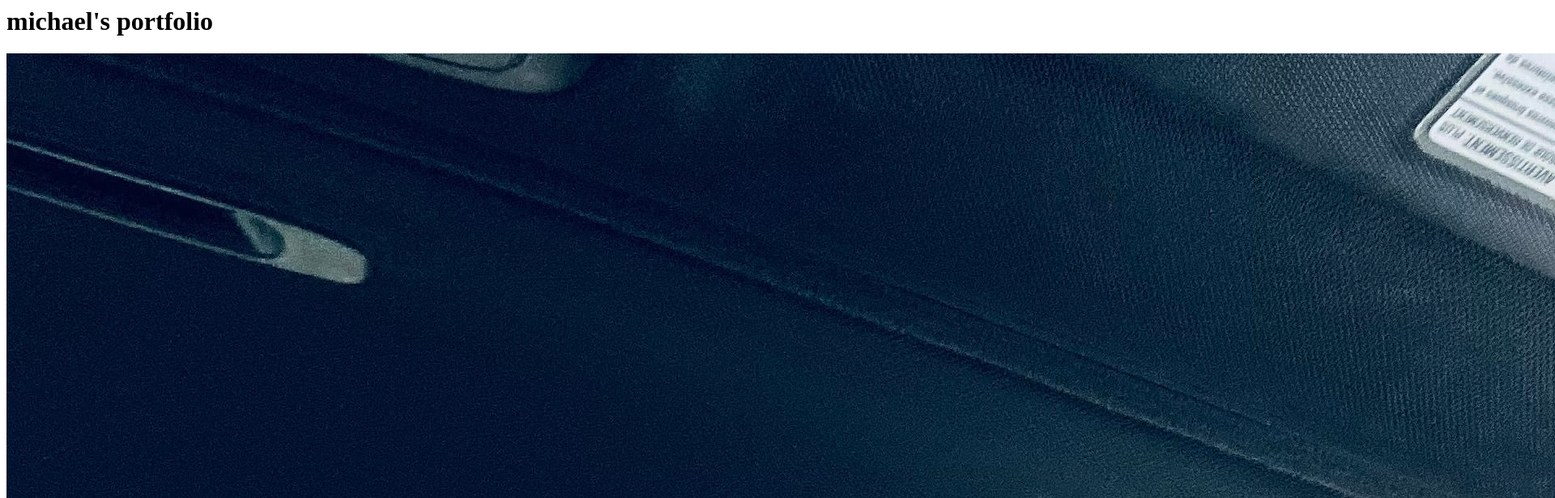
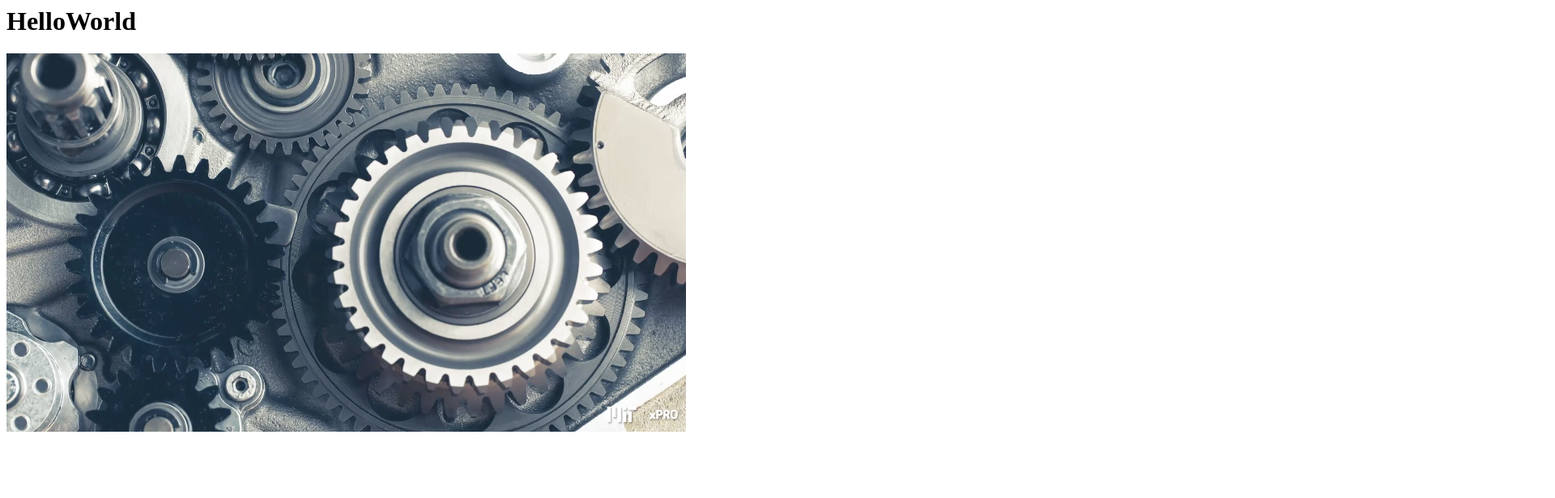
Before and after one commit to mkskillz99/WebPageTtest_MIT-9-12-22.github.io, a plain HTML site: page index.html in a window 1280 px wide. Shown: the top 616 px of the page at 81% size, 1920 px wide, since content can reach past the window. Drawn offline with Linux system fonts and the light colour scheme.

Commit message:
Add files via upload

```diff
--- a/index.html
+++ b/index.html
@@ -1,4 +1,4 @@
 <html>
-    <h1>michael's portfolio</h1>
-    <img src="./selfie image.jpg" alt="">
+    <h1>HelloWorld</h1>
+    <img src="Webtest_gears.png" alt="">
 </html>
```
Also changed, not shown: Webtest_gears.png (added).
